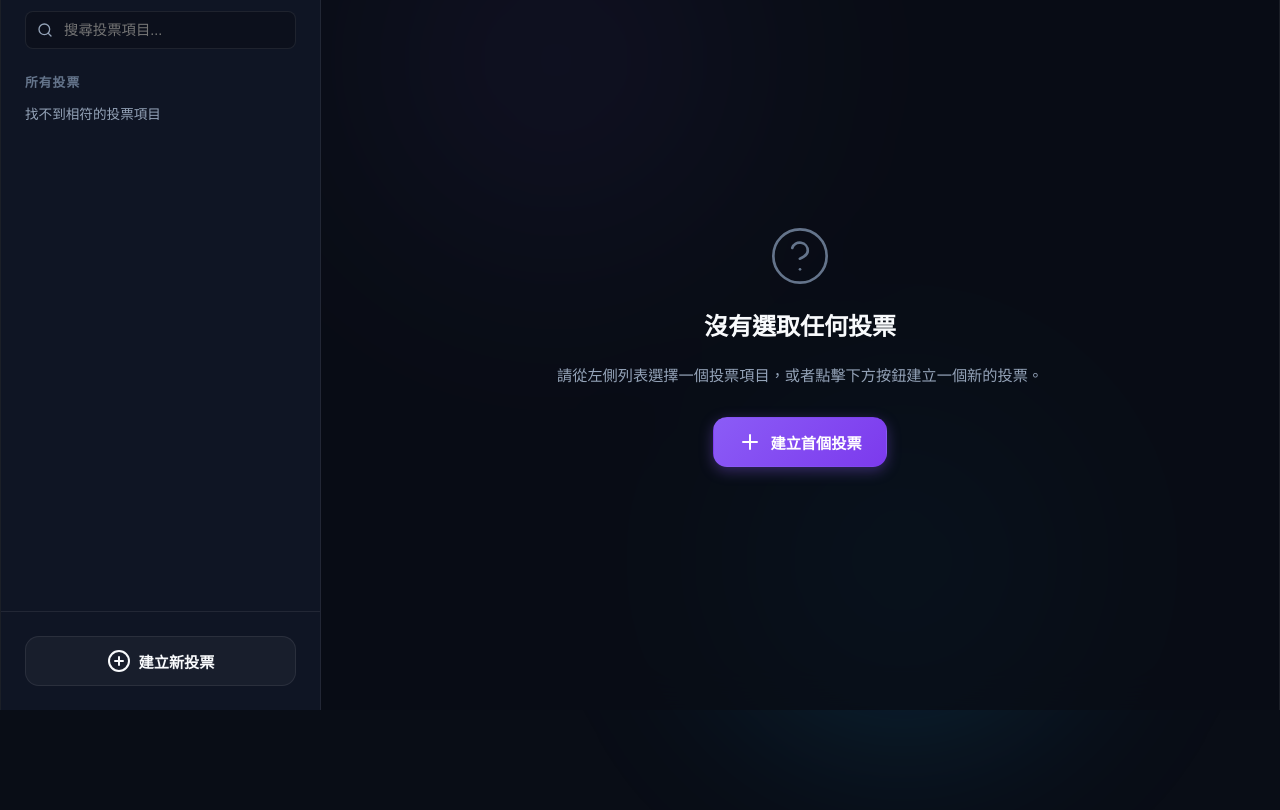
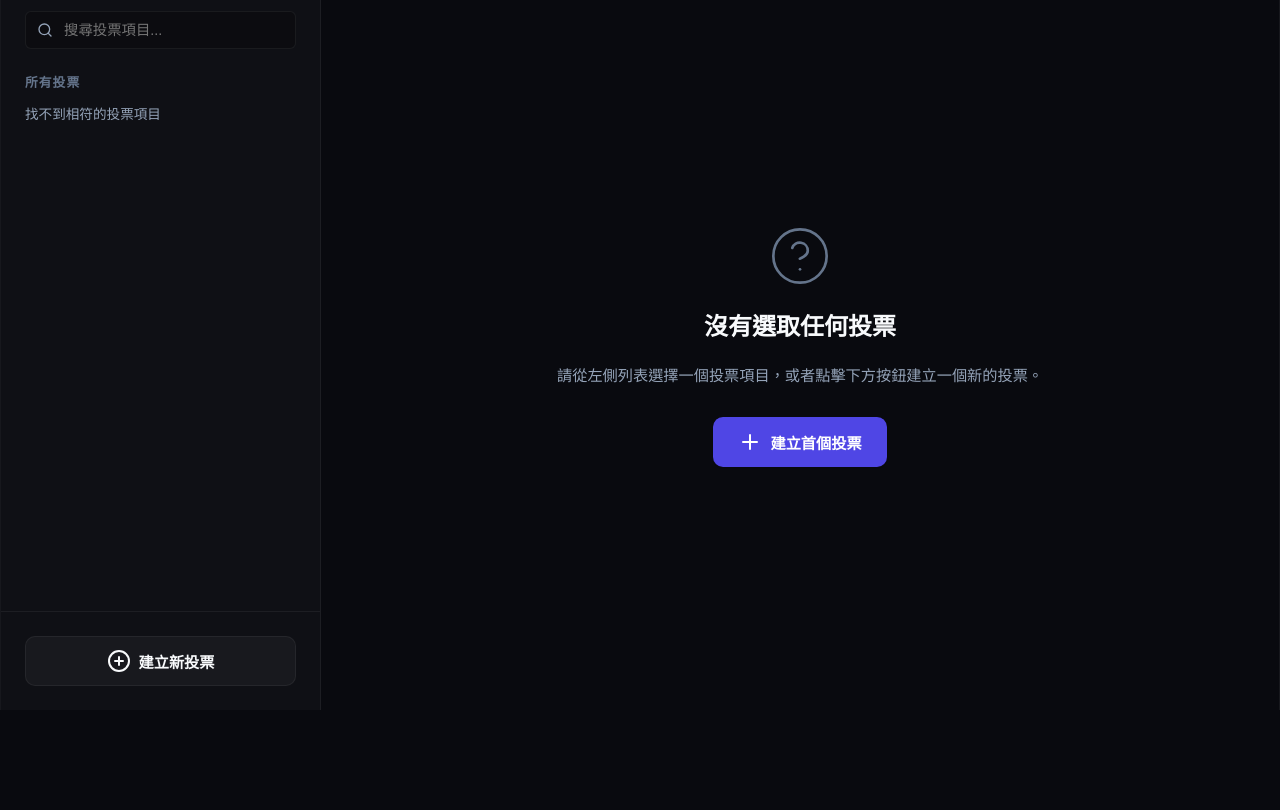
Before and after one commit to Daniel-wscc/voting-web, a website: page public/index.html in a window 1280 px wide. Shown: the part 90-900 px from the top of the page. After the commit the page ends 800 px from the top, so only its background shows below. Drawn offline with nearby package versions, Linux system fonts and the light colour scheme; no server answers.

Commit message:
Design: Overhaul theme to a premium SaaS aesthetic using ui-ux-pro-max guidelines

```diff
--- a/public/styles.css
+++ b/public/styles.css
@@ -3,40 +3,40 @@
     --font-heading: 'Outfit', 'Inter', -apple-system, BlinkMacSystemFont, "Segoe UI", Roboto, sans-serif;
     --font-body: 'Inter', -apple-system, BlinkMacSystemFont, "Segoe UI", Roboto, sans-serif;
 
-    /* Theme Colors (Vibrant Dark Theme) */
-    --bg-app: #090d16;
-    --bg-sidebar: #0f1524;
-    --bg-card: rgba(22, 31, 51, 0.55);
-    --bg-card-hover: rgba(30, 41, 67, 0.7);
-    --border-color: rgba(255, 255, 255, 0.08);
-    --border-hover: rgba(255, 255, 255, 0.15);
+    /* Theme Colors (Consolidated SaaS Charcoal/Indigo Theme) */
+    --bg-app: #090a0f;
+    --bg-sidebar: #0f1015;
+    --bg-card: #15171e;
+    --bg-card-hover: #1e202a;
+    --border-color: rgba(255, 255, 255, 0.06);
+    --border-hover: rgba(255, 255, 255, 0.12);
 
-    --primary: #8b5cf6;
-    --primary-hover: #7c3aed;
-    --primary-glow: rgba(139, 92, 246, 0.35);
+    --primary: #4f46e5;
+    --primary-hover: #4338ca;
+    --primary-glow: rgba(79, 70, 229, 0.2);
 
-    --secondary: #0ea5e9;
-    --secondary-hover: #0284c7;
-    --secondary-glow: rgba(14, 165, 233, 0.25);
+    --secondary: #3b82f6;
+    --secondary-hover: #2563eb;
+    --secondary-glow: rgba(59, 130, 246, 0.15);
 
     --accent: #10b981;
-    --accent-glow: rgba(16, 185, 129, 0.2);
+    --accent-glow: rgba(16, 185, 129, 0.1);
 
     --text-main: #f8fafc;
     --text-muted: #94a3b8;
     --text-dark: #64748b;
 
-    --shadow-sm: 0 2px 8px -2px rgba(0, 0, 0, 0.5);
-    --shadow-md: 0 8px 30px -4px rgba(0, 0, 0, 0.7);
-    --shadow-lg: 0 20px 50px -10px rgba(0, 0, 0, 0.8);
+    --shadow-sm: 0 1px 3px 0 rgba(0, 0, 0, 0.3), 0 1px 2px -1px rgba(0, 0, 0, 0.3);
+    --shadow-md: 0 4px 6px -1px rgba(0, 0, 0, 0.4), 0 2px 4px -2px rgba(0, 0, 0, 0.4);
+    --shadow-lg: 0 10px 15px -3px rgba(0, 0, 0, 0.5), 0 4px 6px -4px rgba(0, 0, 0, 0.5);
 
-    --transition-fast: 0.2s cubic-bezier(0.16, 1, 0.3, 1);
-    --transition-normal: 0.3s cubic-bezier(0.16, 1, 0.3, 1);
-    --transition-slow: 0.5s cubic-bezier(0.16, 1, 0.3, 1);
+    --transition-fast: 0.15s cubic-bezier(0.16, 1, 0.3, 1);
+    --transition-normal: 0.25s cubic-bezier(0.16, 1, 0.3, 1);
+    --transition-slow: 0.4s cubic-bezier(0.16, 1, 0.3, 1);
 
-    --radius-sm: 8px;
-    --radius-md: 14px;
-    --radius-lg: 20px;
+    --radius-sm: 6px;
+    --radius-md: 10px;
+    --radius-lg: 16px;
     --radius-full: 9999px;
 }
 
@@ -60,33 +60,6 @@ body {
     display: flex;
     justify-content: center;
     position: relative;
-}
-
-/* Gradient Background Blob */
-body::before {
-    content: '';
-    position: absolute;
-    top: -150px;
-    left: 20%;
-    width: 600px;
-    height: 600px;
-    background: radial-gradient(circle, var(--primary-glow) 0%, rgba(9, 13, 22, 0) 70%);
-    z-index: -1;
-    pointer-events: none;
-    filter: blur(80px);
-}
-
-body::after {
-    content: '';
-    position: absolute;
-    bottom: -100px;
-    right: 10%;
-    width: 500px;
-    height: 500px;
-    background: radial-gradient(circle, var(--secondary-glow) 0%, rgba(9, 13, 22, 0) 70%);
-    z-index: -1;
-    pointer-events: none;
-    filter: blur(80px);
 }
 
 /* --- Scrollbar Customization --- */
@@ -117,8 +90,7 @@ body::after {
     height: 100vh;
     border-left: 1px solid var(--border-color);
     border-right: 1px solid var(--border-color);
-    background: rgba(9, 13, 22, 0.8);
-    backdrop-filter: blur(20px);
+    background: var(--bg-app);
 }
 
 /* --- Sidebar --- */
@@ -235,8 +207,8 @@ body::after {
 }
 
 .poll-item.active {
-    background: rgba(139, 92, 246, 0.15);
-    border-color: rgba(139, 92, 246, 0.3);
+    background: rgba(79, 70, 229, 0.12);
+    border-color: rgba(79, 70, 229, 0.25);
     color: var(--text-main);
 }
 
@@ -256,7 +228,7 @@ body::after {
 }
 
 .poll-item.active .poll-item-info {
-    color: rgba(167, 139, 250, 0.8);
+    color: rgba(129, 140, 248, 0.8);
 }
 
 .sidebar-footer {
@@ -373,7 +345,7 @@ body::after {
     top: 0;
     left: 0;
     height: 100%;
-    background: linear-gradient(90deg, rgba(139, 92, 246, 0.08) 0%, rgba(14, 165, 233, 0.12) 100%);
+    background: linear-gradient(90deg, rgba(79, 70, 229, 0.04) 0%, rgba(79, 70, 229, 0.08) 100%);
     width: 0%;
     z-index: 1;
     transition: width 0.6s cubic-bezier(0.16, 1, 0.3, 1);
@@ -381,7 +353,7 @@ body::after {
 }
 
 .option-card.voted .option-progress-bar {
-    background: linear-gradient(90deg, rgba(139, 92, 246, 0.18) 0%, rgba(14, 165, 233, 0.22) 100%);
+    background: linear-gradient(90deg, rgba(79, 70, 229, 0.10) 0%, rgba(79, 70, 229, 0.18) 100%);
 }
 
 .option-content {
@@ -647,15 +619,15 @@ body::after {
 }
 
 .btn-primary {
-    background: linear-gradient(135deg, var(--primary) 0%, #7c3aed 100%);
+    background: var(--primary);
     color: #fff;
-    box-shadow: 0 4px 14px var(--primary-glow);
+    box-shadow: 0 1px 2px 0 rgba(0, 0, 0, 0.05);
 }
 
 .btn-primary:hover {
     transform: translateY(-1px);
-    box-shadow: 0 6px 20px rgba(139, 92, 246, 0.5);
-    background: linear-gradient(135deg, #9b6bf7 0%, #6d28d9 100%);
+    background: var(--primary-hover);
+    box-shadow: 0 4px 12px var(--primary-glow);
 }
 
 .btn-secondary {
```
